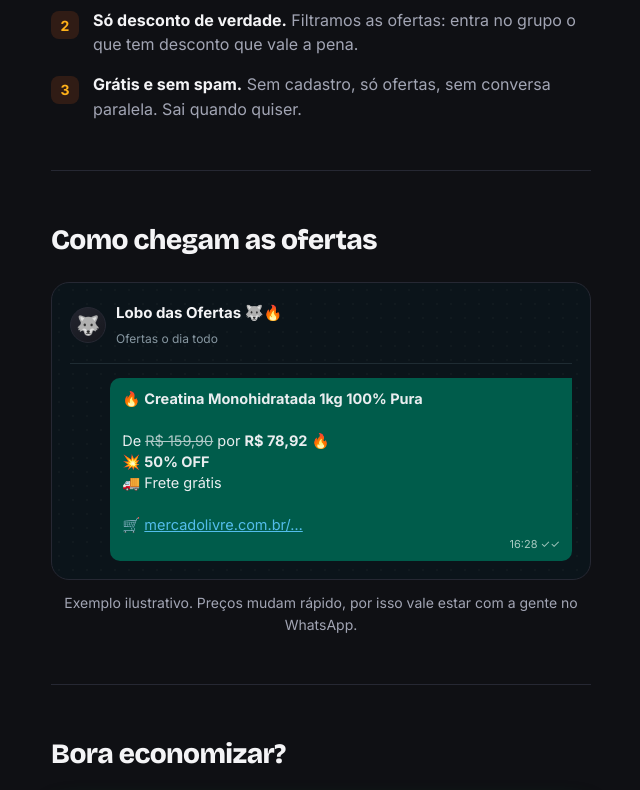
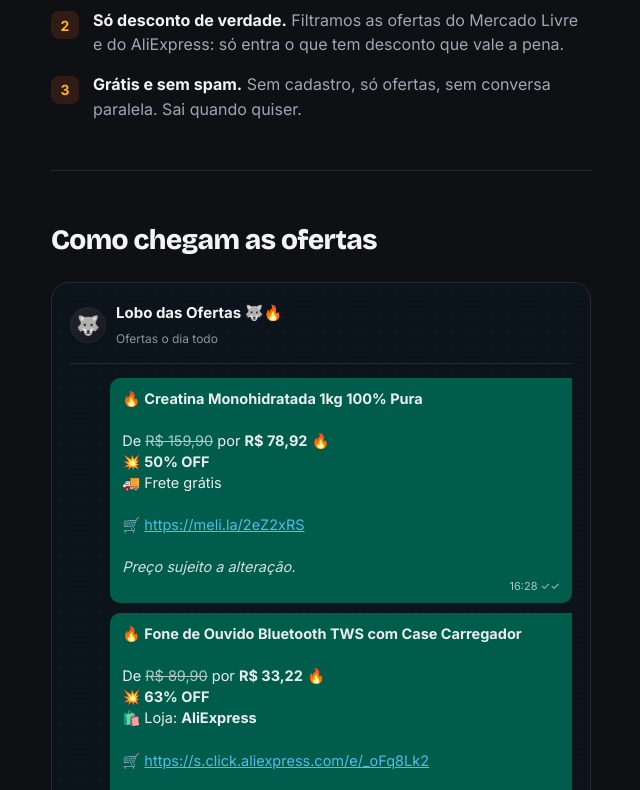
Before and after one commit to Arthurgaa/falcao-das-ofertas, a plain HTML site: page index.html in a window 1280 px wide. Shown: the part 873-1663 px from the top of the page, without its empty margins (319-959 px from the left). Drawn offline with nearby package versions, Linux system fonts and the light colour scheme.

Commit message:
Landing page com Mercado Livre e AliExpress
- Textos falam das duas lojas
- Exemplo de mensagem com os links reais do bot (meli.la e s.click.aliexpress.com)
- Rodapé: afiliados do Mercado Livre e do AliExpress

Co-Authored-By: Claude Opus 5.5 <noreply@anthropic.com>

```diff
--- a/index.html
+++ b/index.html
@@ -4,7 +4,7 @@
 <meta charset="utf-8">
 <meta name="viewport" content="width=device-width, initial-scale=1, viewport-fit=cover">
 <title>Lobo das Ofertas — Promoções no seu WhatsApp</title>
-<meta name="description" content="As melhores promoções do Mercado Livre, todos os dias, direto no seu WhatsApp. Grátis.">
+<meta name="description" content="As melhores promoções do Mercado Livre e do AliExpress, todos os dias, direto no seu WhatsApp. Grátis.">
 <meta property="og:title" content="🐺🔥 Lobo das Ofertas">
 <meta property="og:description" content="O lobo caça as ofertas. Você só economiza. Entre grátis no grupo do WhatsApp.">
 <meta property="og:type" content="website">
@@ -113,6 +113,10 @@
   .bolha s { opacity: .75; }
   .bolha a { color: #53bdeb; word-break: break-all; text-decoration: underline; }
   .bolha .hora { display: block; text-align: right; font-size: 11px; color: #a6c9c0; margin-top: 2px; }
+  .bolha + .bolha { margin-top: 10px; }
+  .bolha i { opacity: .9; }
+  .loja-ml { color: #ffe600; font-weight: 600; }
+  .loja-ali { color: #ff4747; font-weight: 600; }
   .legenda { color: var(--muted); font-size: 14px; text-align: center; margin: 12px 0 0; }
 
   footer { color: #737686; font-size: 13px; margin-top: 56px; line-height: 1.6; }
@@ -128,7 +132,7 @@
   </header>
 
   <h1>O lobo <span class="grifo">caça</span> as ofertas.<br><span class="fogo">Você só economiza.</span></h1>
-  <p class="sub">Promoções de verdade do Mercado Livre, o dia inteiro, direto no seu WhatsApp. É grátis.</p>
+  <p class="sub">Promoções de verdade do <b class="loja-ml">Mercado Livre</b> e do <b class="loja-ali">AliExpress</b>, o dia inteiro, direto no seu WhatsApp. É grátis.</p>
 
   <a class="cta js-principal" href="#" rel="noopener">
     <svg viewBox="0 0 24 24" fill="currentColor" aria-hidden="true"><path d="M17.47 14.38c-.3-.15-1.75-.86-2.02-.96-.27-.1-.47-.15-.67.15-.2.3-.77.96-.94 1.16-.17.2-.35.22-.64.07-.3-.15-1.25-.46-2.38-1.47-.88-.79-1.47-1.76-1.65-2.06-.17-.3-.02-.46.13-.6.13-.13.3-.35.45-.52.15-.17.2-.3.3-.5.1-.2.05-.37-.02-.52-.08-.15-.67-1.61-.92-2.2-.24-.58-.49-.5-.67-.51h-.57c-.2 0-.52.07-.79.37-.27.3-1.04 1.02-1.04 2.48s1.07 2.88 1.21 3.07c.15.2 2.1 3.2 5.08 4.49.71.31 1.26.49 1.69.63.71.23 1.36.2 1.87.12.57-.09 1.75-.72 2-1.41.25-.7.25-1.29.17-1.41-.07-.13-.27-.2-.57-.35M12.05 21.5h-.01a9.4 9.4 0 0 1-4.8-1.32l-.34-.2-3.57.94.95-3.48-.22-.36a9.4 9.4 0 0 1-1.44-5.02c0-5.2 4.23-9.43 9.44-9.43a9.4 9.4 0 0 1 9.43 9.44c0 5.2-4.24 9.43-9.44 9.43m8.03-17.46A11.27 11.27 0 0 0 12.05.72C5.8.72.7 5.8.7 12.07c0 2 .52 3.95 1.52 5.67L.6 23.6l6-1.57a11.3 11.3 0 0 0 5.43 1.38h.01c6.26 0 11.35-5.09 11.35-11.35 0-3.03-1.18-5.88-3.32-8.02"/></svg>
@@ -142,7 +146,7 @@
   <h2>Por que acompanhar?</h2>
   <ol>
     <li><div><b>Ofertas o dia todo.</b> <span>A promoção aparece e você fica sabendo na hora, das 8h às 22h.</span></div></li>
-    <li><div><b>Só desconto de verdade.</b> <span>Filtramos as ofertas: entra no grupo o que tem desconto que vale a pena.</span></div></li>
+    <li><div><b>Só desconto de verdade.</b> <span>Filtramos as ofertas do Mercado Livre e do AliExpress: só entra o que tem desconto que vale a pena.</span></div></li>
     <li><div><b>Grátis e sem spam.</b> <span>Sem cadastro, só ofertas, sem conversa paralela. Sai quando quiser.</span></div></li>
   </ol>
 
@@ -159,8 +163,18 @@
       De <s>R$ 159,90</s> por <b>R$ 78,92</b> 🔥<br>
       💥 <b>50% OFF</b><br>
       🚚 Frete grátis<br><br>
-      🛒 <a>mercadolivre.com.br/…</a>
+      🛒 <a>https://meli.la/2eZ2xRS</a><br><br>
+      <i>Preço sujeito a alteração.</i>
       <span class="hora">16:28 ✓✓</span>
+    </div>
+    <div class="bolha">
+      🔥 <b>Fone de Ouvido Bluetooth TWS com Case Carregador</b><br><br>
+      De <s>R$ 89,90</s> por <b>R$ 33,22</b> 🔥<br>
+      💥 <b>63% OFF</b><br>
+      🛍️ Loja: <b>AliExpress</b><br><br>
+      🛒 <a>https://s.click.aliexpress.com/e/_oFq8Lk2</a><br><br>
+      <i>Preço sujeito a alteração.</i>
+      <span class="hora">16:58 ✓✓</span>
     </div>
   </div>
   <p class="legenda">Exemplo ilustrativo. Preços mudam rápido, por isso vale estar com a gente no WhatsApp.</p>
@@ -177,7 +191,7 @@
 
   <footer>
     <p>Feito por quem também odeia pagar caro.</p>
-    <p>Somos afiliados do Mercado Livre: comprando pelos nossos links podemos receber uma comissão, sem nenhum custo extra pra você. Preços e estoque podem mudar a qualquer momento.</p>
+    <p>Somos afiliados do Mercado Livre e do AliExpress: comprando pelos nossos links podemos receber uma comissão, sem nenhum custo extra pra você. Preços e estoque podem mudar a qualquer momento.</p>
     <p>Lobo das Ofertas © 2026</p>
   </footer>
 </div>
```
